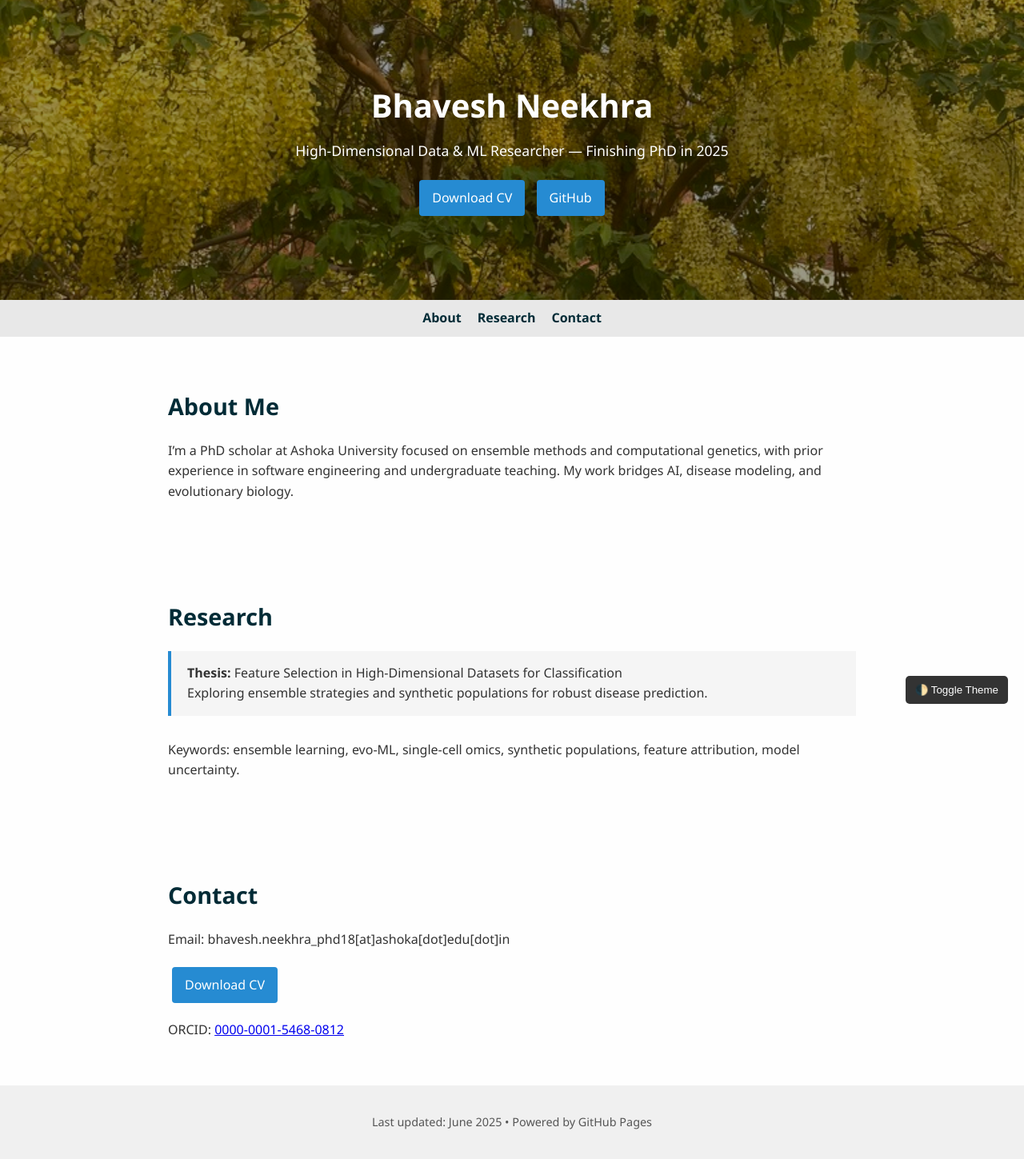
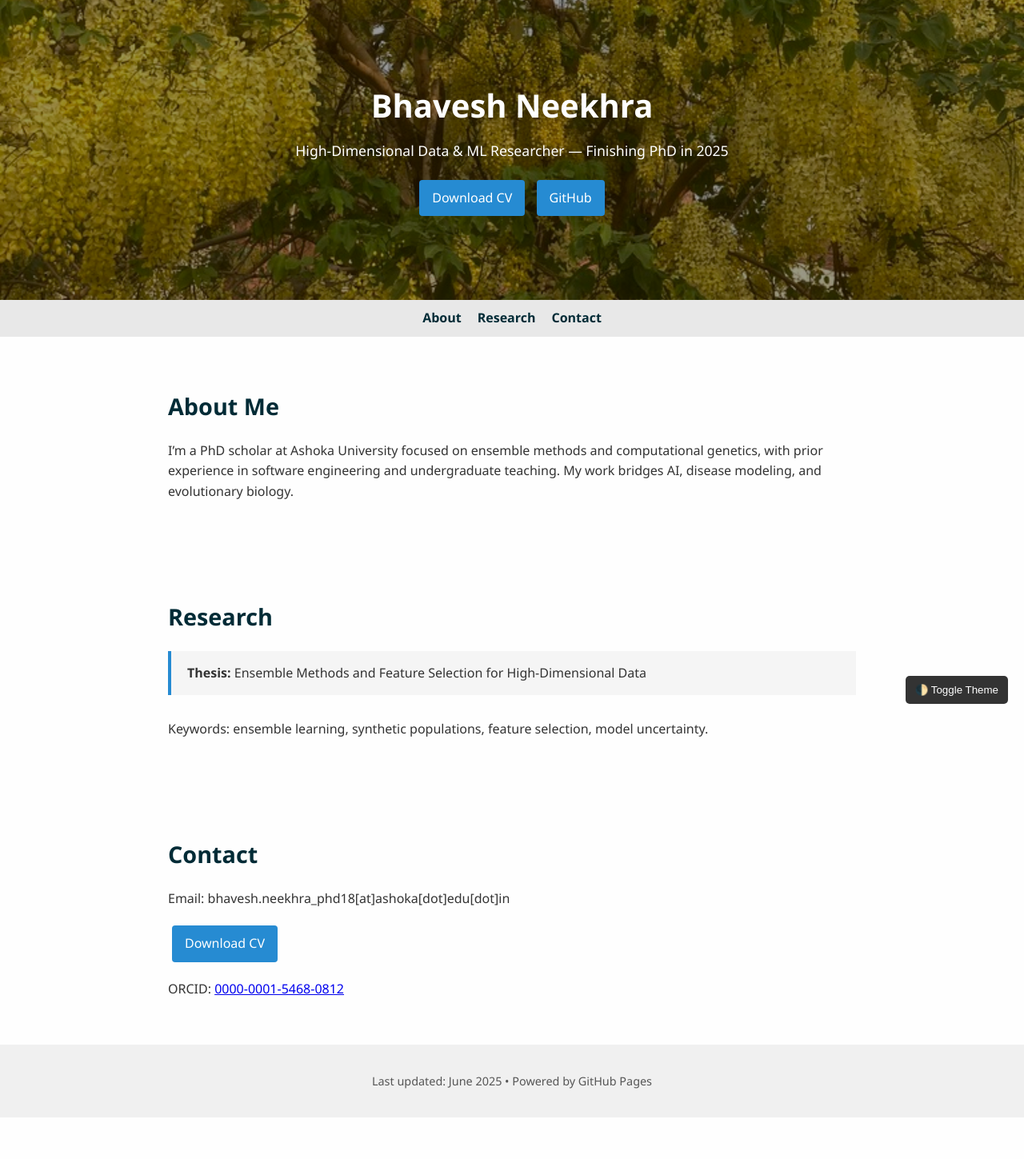
Before and after one commit to bhaveshneekhra/bhaveshneekhra.github.io, a Jekyll site: the page index.html, which Jekyll copies as it is, in a window 1280 px wide. Shown: the whole page at 80% size. Built offline with Jekyll 4.4.1, drawn with Linux system fonts in a browser that asks for light colours; after the commit the page ends 1397 px from its top, so only the background shows below that.

Commit message:
updated thesis title

```diff
--- a/index.html
+++ b/index.html
@@ -196,10 +196,11 @@
   <section id="research">
     <h2>Research</h2>
     <div class="highlight">
-      <strong>Thesis:</strong> Feature Selection in High-Dimensional Datasets for Classification<br />
-      Exploring ensemble strategies and synthetic populations for robust disease prediction.
+      <strong>Thesis:</strong> Ensemble Methods and Feature Selection for High-Dimensional Data<br />
+      <!-- Exploring ensemble strategies and synthetic populations for robust disease prediction. -->
     </div>
-    <p>Keywords: ensemble learning, evo-ML, single-cell omics, synthetic populations, feature attribution, model uncertainty.</p>
+    <!-- <p>Keywords: ensemble learning, evo-ML, single-cell omics, synthetic populations, feature attribution, model uncertainty.</p> -->
+     <p>Keywords: ensemble learning, synthetic populations, feature selection, model uncertainty.</p>
   </section>
 
   <!-- <section id="publications">
```
